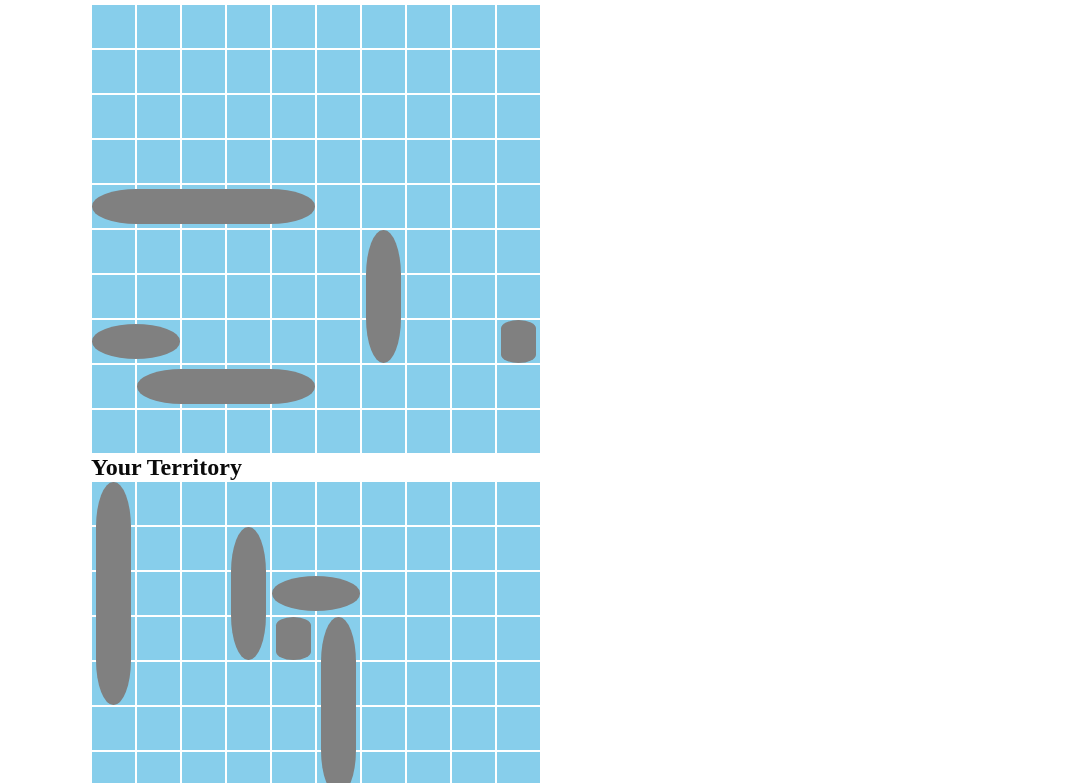
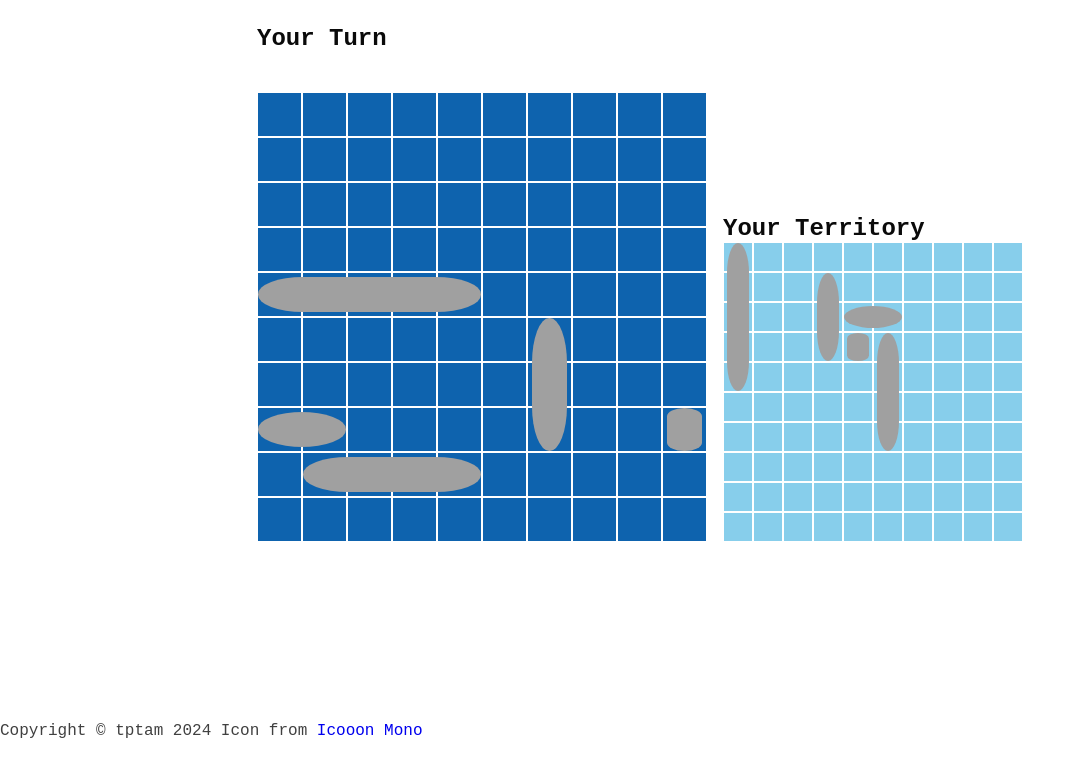
Before and after one commit to tptam/odin-battleship, a website built with webpack: page src/index.html in a window 1280 px wide. Shown: the part 60-843 px from the top of the page, without its empty margins (0-1085 px from the left). After the commit the page ends 800 px from the top, so only its background shows below. Built offline with nearby package versions, Linux system fonts and the light colour scheme; what PubSub would draw is missing.

Commit message:
feat: add styles for overall positions and fonts

```diff
--- a/src/style.css
+++ b/src/style.css
@@ -33,7 +33,11 @@
 }
 
 body {
+    font-family: 'Courier New', Courier, monospace;
     color: var(--text-color);
+    min-height: 100vh;
+    display: grid;
+    grid-template-rows: auto 1fr auto;
 }
 
 a {
@@ -49,21 +53,39 @@ h1, h2, h3 {
 }
 
 #content {
-    display: grid;
-    grid-template-columns: repeat(2, 1fr);
-    justify-items: center;
+    padding: 3rem;
+}
+
+.play-area {
+    width: fit-content;
+    margin: auto;
+    display: flex;
     gap: var(--gutter);
 }
 
 .message {
-    grid-column: 1 / -1;
     width: 100%;
+    height: 2rem;
+    margin-bottom: 0.5rem;
+    font-size: 1.3rem;
+    line-height: 1.5;
     display: flex;
     justify-content: flex-start;
+    gap: var(--gutter);
 }
 
-.end-turn {
-    flex: none;
+.end-turn,
+.play-again {
+    flex: 1;
+    display: block;
+    font-size: 1rem;
+}
+
+.enemy-wrapper,
+.player-wrapper {
+    display: grid;
+    grid-template-rows: 1fr auto;
+    align-items: end;
 }
 
 .board {
@@ -74,22 +96,41 @@ h1, h2, h3 {
     position: relative;
 }
 
+.player-wrapper .board {
+    width: 300px;
+}
+
+
+.enemy-wrapper {
+    justify-self: end;
+}
+
+
+.player-wrapper {
+    justify-self: start;
+}
+
+
 .cell {
     background-color: skyblue;
     position: relative;
     border: 1px solid white;
 }
 
+.enemy-wrapper .cell {
+    background-color: #0e63ae;
+}
+
 .cell:enabled:hover,
 .cell.focus
 {
-    filter: brightness(1.2);
+    filter: brightness(1.4);
 }
 
 .cell.ship::after {
   content: "";
   position: absolute;
-  background-color: gray;
+  background-color: #a0a0a0;
 }
 
 .cell.ship.sunk::after {
```
